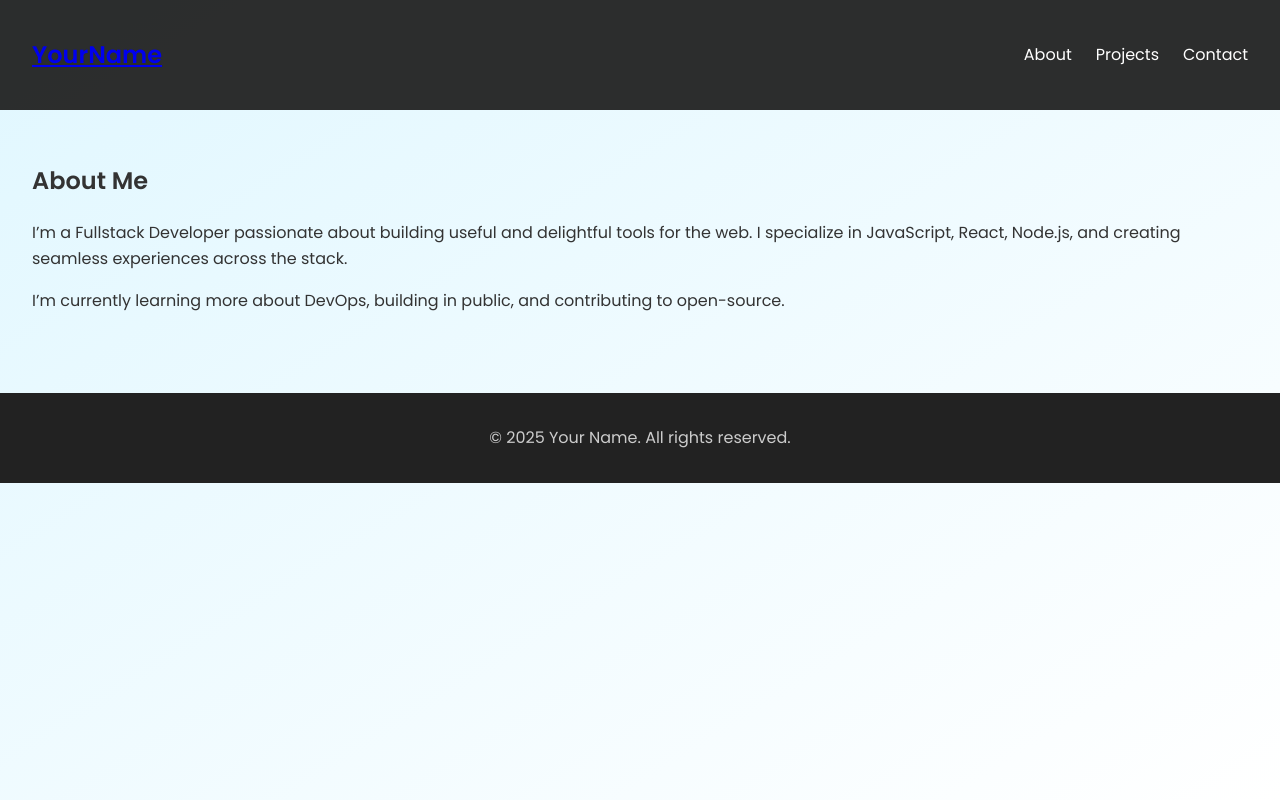
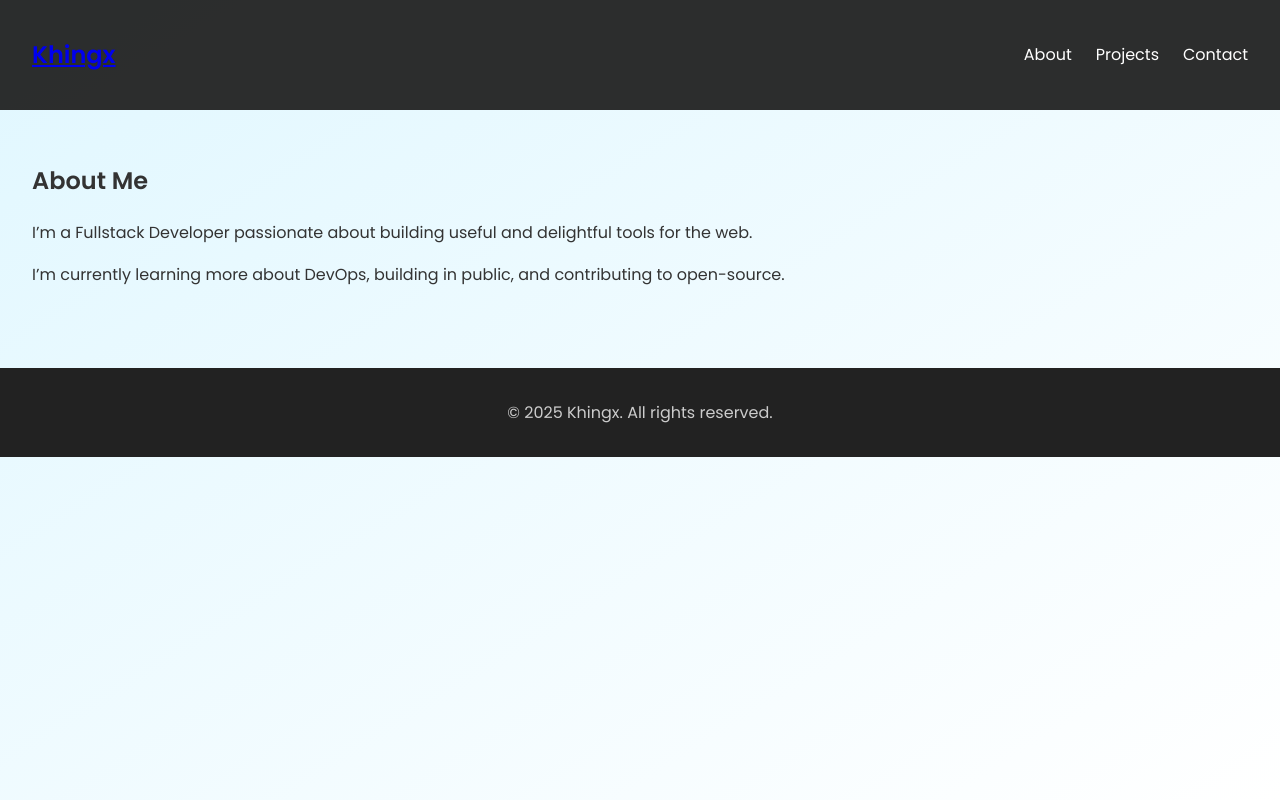
Before and after one commit to 0xkhingx/Port, a plain HTML site: page 0xkhingx11/about.html in a window 1280 px wide. Drawn offline with Linux system fonts and the light colour scheme.

Commit message:
Add files via upload

```diff
--- a/0xkhingx11/about.html
+++ b/0xkhingx11/about.html
@@ -3,13 +3,13 @@
 <head>
   <meta charset="UTF-8"/>
   <meta name="viewport" content="width=device-width, initial-scale=1.0"/>
-  <title>About Me | Your Name</title>
+  <title>About Me | Khingx</title>
   <link rel="stylesheet" href="css/styles.css"/>
 </head>
 <body>
   <header>
     <nav class="navbar">
-      <h1><a href="index.html">YourName</a></h1>
+      <h1><a href="index.html">Khingx</a></h1>
       <ul class="nav-links">
         <li><a href="about.html">About</a></li>
         <li><a href="projects.html">Projects</a></li>
@@ -20,12 +20,12 @@
 
   <main class="content">
     <h2>About Me</h2>
-    <p>I’m a Fullstack Developer passionate about building useful and delightful tools for the web. I specialize in JavaScript, React, Node.js, and creating seamless experiences across the stack.</p>
+    <p>I’m a Fullstack Developer passionate about building useful and delightful tools for the web. </p>
     <p>I’m currently learning more about DevOps, building in public, and contributing to open-source.</p>
   </main>
 
   <footer>
-    <p>&copy; 2025 Your Name. All rights reserved.</p>
+    <p>&copy; 2025 Khingx. All rights reserved.</p>
   </footer>
 </body>
 </html>
```
